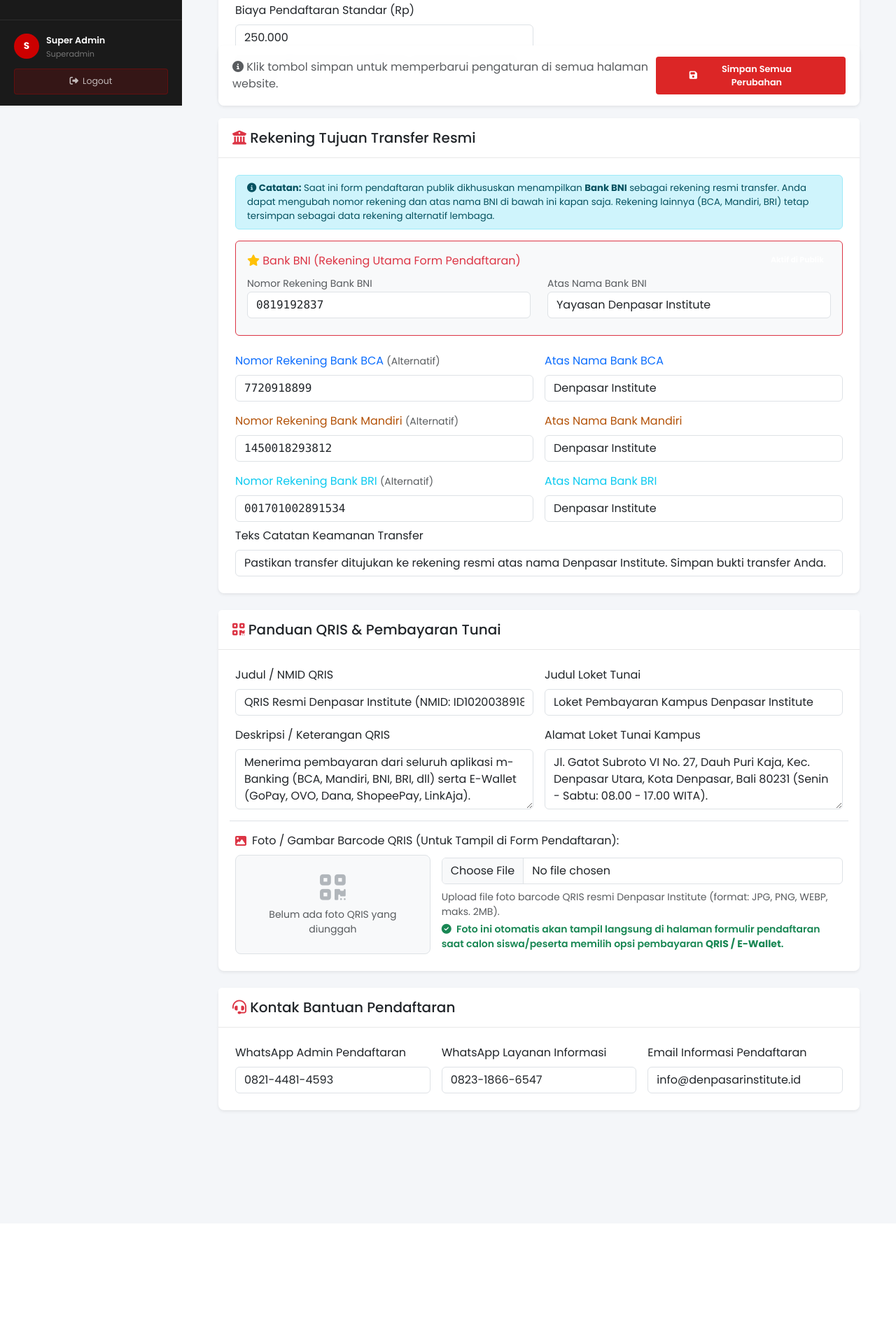
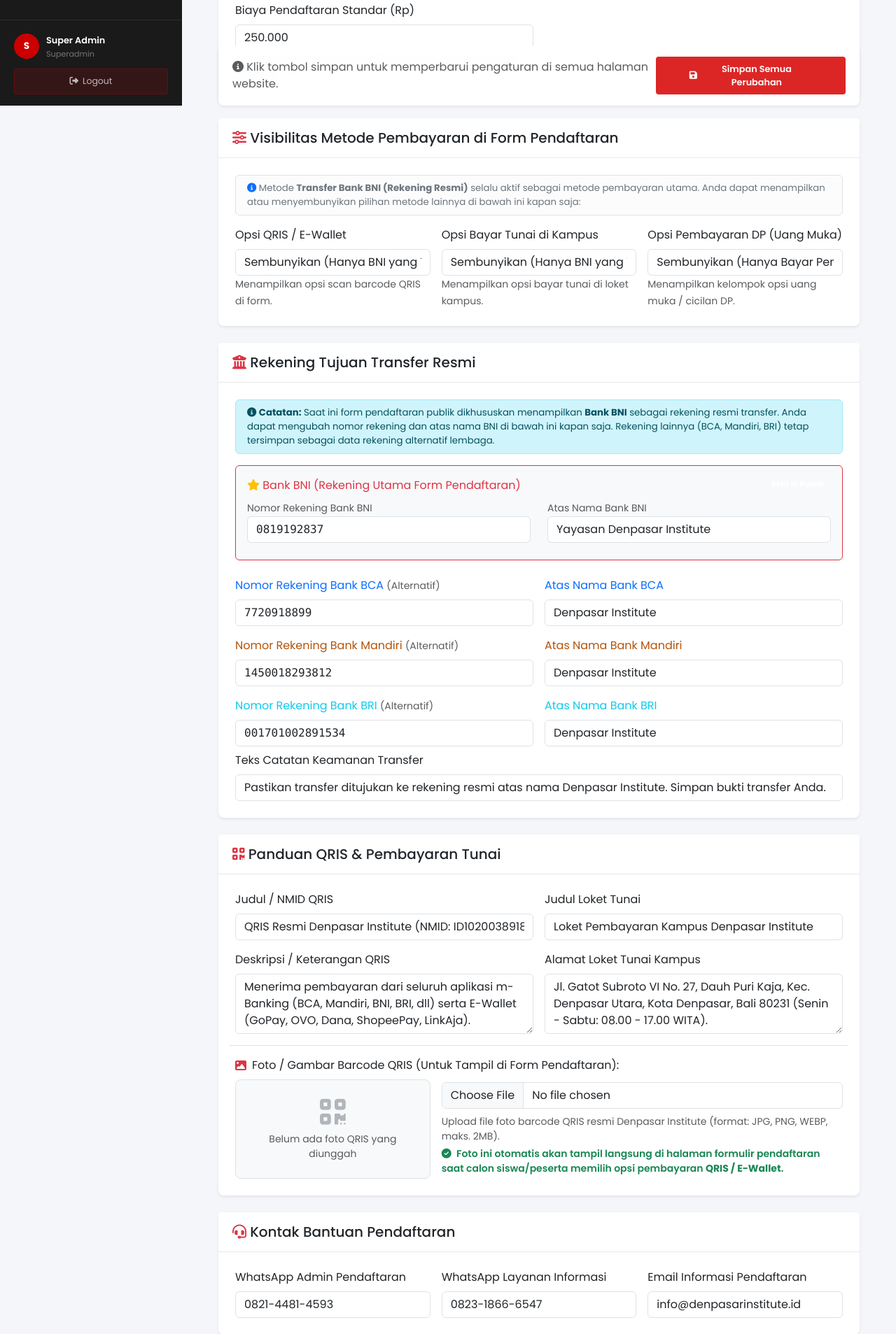
Before and after one commit to KReadyZ/denpasarinstitute, a Laravel app: page /backoffice/settings in a window 1280 px wide, after a click on "Editor Form Pendaftaran (Admission)". Shown: the part 649-2556 px from the top of the page at 70% size. Before the commit the page ends 2241 px from the top, so only its background shows below. Run offline with Laravel 12, Linux system fonts and the light colour scheme; a user stored in the database is signed in; data comes from the database, SQL or seed files in the repository; data that the repository does not hold is empty; some libraries are stand-ins or nearby versions.

Commit message:
feat(admission): tampilkan hanya Transfer Bank BNI resmi di form pendaftaran dan tambahkan kontrol visibilitas metode di backoffice

```diff
--- a/resources/views/backoffice/settings/index.blade.php
+++ b/resources/views/backoffice/settings/index.blade.php
@@ -355,6 +355,46 @@
                     </div>
                 </div>
 
+                {{-- Card: Visibilitas Pilihan Metode Pembayaran di Form --}}
+                <div class="card shadow-sm border-0 mb-4">
+                    <div class="card-header bg-white py-3 d-flex justify-content-between align-items-center">
+                        <h5 class="mb-0 font-weight-bold"><i class="fas fa-sliders-h text-danger"></i> Visibilitas Metode Pembayaran di Form Pendaftaran</h5>
+                        <span class="badge badge-info px-2 py-1"><i class="fas fa-eye mr-1"></i> Kontrol Tampilan Publik</span>
+                    </div>
+                    <div class="card-body p-4">
+                        <div class="alert alert-light border py-2 px-3 small mb-3 text-secondary">
+                            <i class="fas fa-info-circle text-primary mr-1"></i>
+                            Metode <strong>Transfer Bank BNI (Rekening Resmi)</strong> selalu aktif sebagai metode pembayaran utama. Anda dapat menampilkan atau menyembunyikan pilihan metode lainnya di bawah ini kapan saja:
+                        </div>
+                        <div class="row g-3">
+                            <div class="col-md-4">
+                                <label class="form-label font-weight-bold">Opsi QRIS / E-Wallet</label>
+                                <select name="admission_show_qris" class="form-control">
+                                    <option value="0" {{ ($settings['admission_show_qris'] ?? '0') == '0' ? 'selected' : '' }}>Sembunyikan (Hanya BNI yang Tampil)</option>
+                                    <option value="1" {{ ($settings['admission_show_qris'] ?? '0') == '1' ? 'selected' : '' }}>Tampilkan di Form Pendaftaran</option>
+                                </select>
+                                <small class="text-muted">Menampilkan opsi scan barcode QRIS di form.</small>
+                            </div>
+                            <div class="col-md-4">
+                                <label class="form-label font-weight-bold">Opsi Bayar Tunai di Kampus</label>
+                                <select name="admission_show_tunai" class="form-control">
+                                    <option value="0" {{ ($settings['admission_show_tunai'] ?? '0') == '0' ? 'selected' : '' }}>Sembunyikan (Hanya BNI yang Tampil)</option>
+                                    <option value="1" {{ ($settings['admission_show_tunai'] ?? '0') == '1' ? 'selected' : '' }}>Tampilkan di Form Pendaftaran</option>
+                                </select>
+                                <small class="text-muted">Menampilkan opsi bayar tunai di loket kampus.</small>
+                            </div>
+                            <div class="col-md-4">
+                                <label class="form-label font-weight-bold">Opsi Pembayaran DP (Uang Muka)</label>
+                                <select name="admission_show_dp" class="form-control">
+                                    <option value="0" {{ ($settings['admission_show_dp'] ?? '0') == '0' ? 'selected' : '' }}>Sembunyikan (Hanya Bayar Penuh / Lunas)</option>
+                                    <option value="1" {{ ($settings['admission_show_dp'] ?? '0') == '1' ? 'selected' : '' }}>Tampilkan di Form Pendaftaran</option>
+                                </select>
+                                <small class="text-muted">Menampilkan kelompok opsi uang muka / cicilan DP.</small>
+                            </div>
+                        </div>
+                    </div>
+                </div>
+
                 {{-- Card 2: Rekening Bank Resmi Tujuan Transfer --}}
                 <div class="card shadow-sm border-0 mb-4">
                     <div class="card-header bg-white py-3 d-flex justify-content-between align-items-center">
```
Also changed, not shown: resources/views/admission/create.blade.php (+28 -1 lines).
